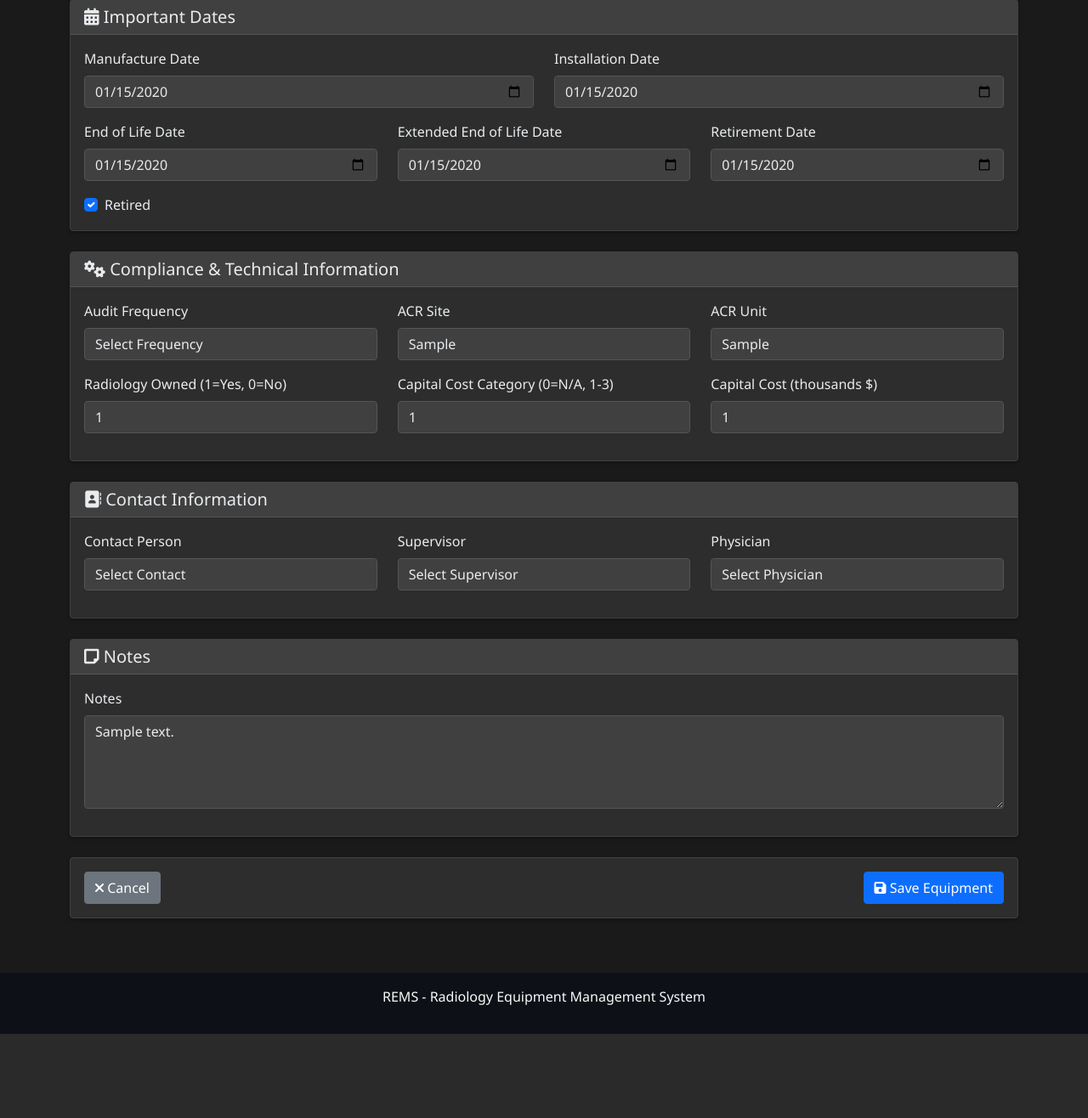
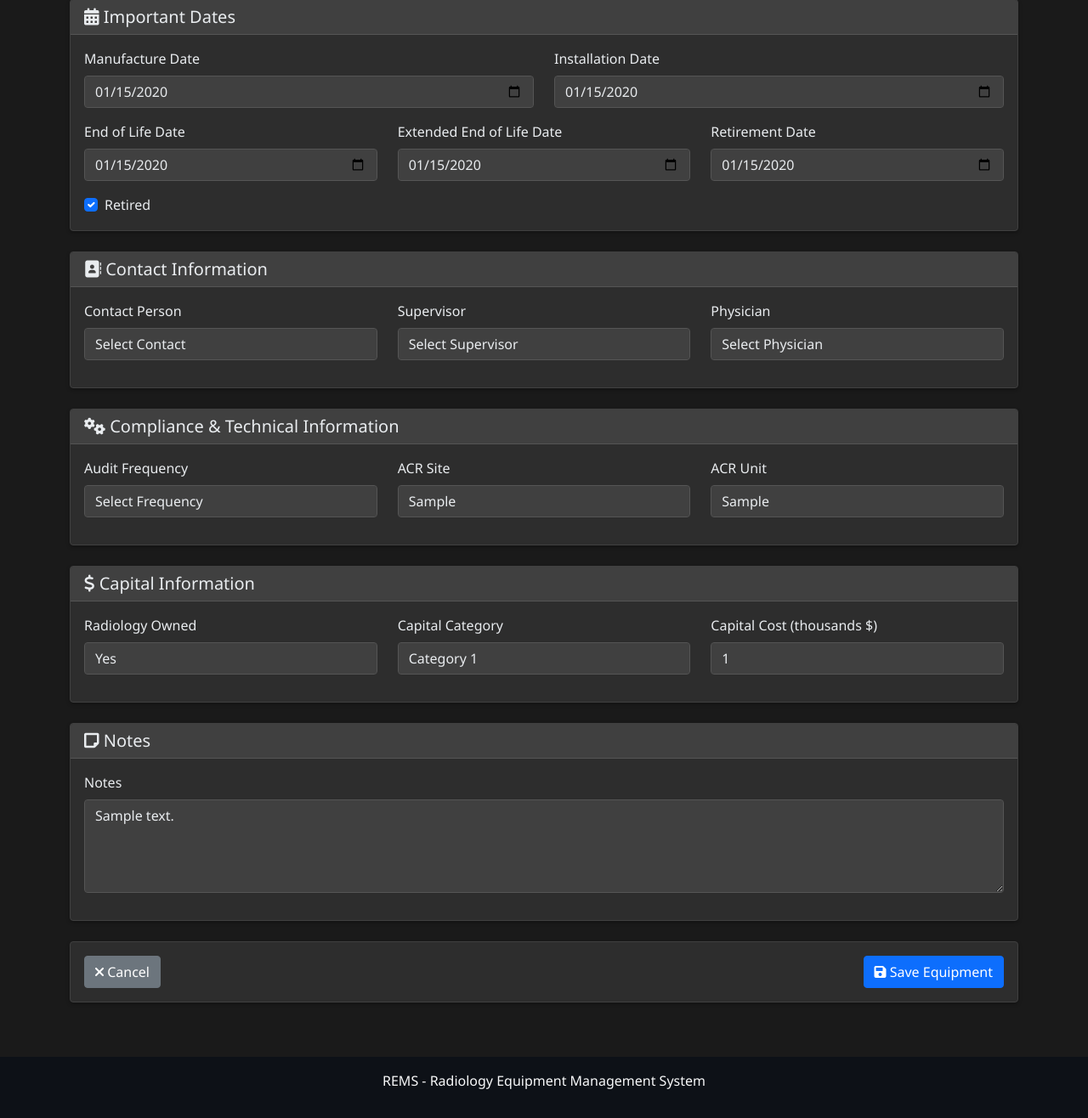
Before and after one commit to nickbevins/rems, a Flask app: page /equipment/1/edit in a window 1280 px wide. Shown: the part 975-2291 px from the top of the page at 85% size. Before the commit the page ends 2192 px from the top, so only its background shows below. Run offline with Flask 3, Linux system fonts and the light colour scheme; a user stored in the database is signed in; tables that the repository leaves empty hold one stand-in row (values such as "Sample post"); some libraries are stand-ins or nearby versions.

Commit message:
Add submission_date field and improve equipment form layout
- Add submission_date field to ComplianceTest model and form
- Update compliance test display to show submission_date instead of created_by
- Move contact information above compliance/technical info in equipment form
- Separate capital items into dedicated Capital Information section
- Convert radiology owned (eq_radcap) to Yes/No dropdown
- Convert capital category (eq_capcat) to Category 0-3 dropdown
- Update bulk CSV export/import to include submission_date field
- Improve form organization and user experience

```diff
--- a/app.py
+++ b/app.py
@@ -349,6 +349,7 @@ class ComplianceTest(db.Model):
     test_type = db.Column(db.String(100), nullable=False)
     test_date = db.Column(db.Date, nullable=False)
     report_date = db.Column(db.Date, nullable=True)
+    submission_date = db.Column(db.Date, nullable=True)
     performed_by_id = db.Column(db.Integer, db.ForeignKey('personnel.id'))
     reviewed_by_id = db.Column(db.Integer, db.ForeignKey('personnel.id'))
     notes = db.Column(db.Text)
@@ -499,8 +500,18 @@ class EquipmentForm(FlaskForm):
     ], validators=[Optional()])
     eq_acrsite = StringField('ACR Site', validators=[Optional(), Length(max=100)])
     eq_acrunit = StringField('ACR Unit', validators=[Optional(), Length(max=100)])
-    eq_radcap = IntegerField('Radiology Owned (1=Yes, 0=No)', validators=[Optional()])
-    eq_capcat = IntegerField('Capital Cost Category (0=N/A, 1-3)', validators=[Optional()])
+    eq_radcap = SelectField('Radiology Owned', choices=[
+        ('', 'Select'),
+        (0, 'No'),
+        (1, 'Yes')
+    ], validators=[Optional()], coerce=lambda x: int(x) if x else None)
+    eq_capcat = SelectField('Capital Category', choices=[
+        ('', 'Select'),
+        (0, 'N/A'),
+        (1, 'Category 1'),
+        (2, 'Category 2'),
+        (3, 'Category 3')
+    ], validators=[Optional()], coerce=lambda x: int(x) if x else None)
     eq_capcst = IntegerField('Capital Cost (thousands $)', validators=[Optional()])
     eq_notes = TextAreaField('Notes', validators=[Optional()])
 
@@ -517,6 +528,7 @@ class ComplianceTestForm(FlaskForm):
     ], validators=[DataRequired()], default='Annual')
     test_date = DateField('Test Date', validators=[DataRequired()])
     report_date = DateField('Report Date', validators=[Optional()])
+    submission_date = DateField('Submission Date', validators=[Optional()])
     performed_by_id = SelectField('Performed By', choices=[], validators=[Optional()], coerce=lambda x: int(x) if x else None)
     reviewed_by_id = SelectField('Reviewing Physicist', choices=[], validators=[Optional()], coerce=lambda x: int(x) if x else None)
     notes = TextAreaField('Comments', validators=[Optional()])
@@ -2122,7 +2134,7 @@ def export_compliance():
     writer = csv.writer(output)
 
     # Write headers - use names instead of IDs for better usability
-    headers = ['test_id', 'eq_id', 'test_type', 'test_date', 'report_date', 'performed_by', 'reviewed_by', 'notes', 'created_by', 'created_at', 'modified_by', 'updated_at']
+    headers = ['test_id', 'eq_id', 'test_type', 'test_date', 'report_date', 'submission_date', 'performed_by', 'reviewed_by', 'notes', 'created_by', 'created_at', 'modified_by', 'updated_at']
     writer.writerow(headers)
 
     # Write data
@@ -2144,6 +2156,7 @@ def export_compliance():
             test.test_type,
             test.test_date.strftime('%Y-%m-%d') if test.test_date else '',
             test.report_date.strftime('%Y-%m-%d') if test.report_date else '',
+            test.submission_date.strftime('%Y-%m-%d') if test.submission_date else '',
             performed_by_name,
             reviewed_by_name,
             test.notes if test.notes else '',
@@ -2227,6 +2240,12 @@ def import_compliance():
                             test.report_date = pd.to_datetime(row['report_date']).date()
                         else:
                             test.report_date = None
+
+                        # Handle optional submission_date
+                        if 'submission_date' in row and not pd.isna(row['submission_date']) and row['submission_date']:
+                            test.submission_date = pd.to_datetime(row['submission_date']).date()
+                        else:
+                            test.submission_date = None
 
                         # Handle performed_by (name or ID for backward compatibility)
                         performed_by_val = row.get('performed_by') or row.get('performed_by_id')
--- a/templates/equipment_form.html
+++ b/templates/equipment_form.html
@@ -238,6 +238,44 @@
                 </div>
             </div>
 
+            <!-- Contact Information -->
+            <div class="card mb-4">
+                <div class="card-header">
+                    <h5><i class="fas fa-address-book"></i> Contact Information</h5>
+                </div>
+                <div class="card-body">
+                    <div class="row">
+                        <div class="col-md-4">
+                            <div class="mb-3">
+                                {{ form.contact_id.label(class="form-label") }}
+                                {{ form.contact_id(class="form-control") }}
+                                {% for error in form.contact_id.errors %}
+                                    <div class="invalid-feedback d-block">{{ error }}</div>
+                                {% endfor %}
+                            </div>
+                        </div>
+                        <div class="col-md-4">
+                            <div class="mb-3">
+                                {{ form.supervisor_id.label(class="form-label") }}
+                                {{ form.supervisor_id(class="form-control") }}
+                                {% for error in form.supervisor_id.errors %}
+                                    <div class="invalid-feedback d-block">{{ error }}</div>
+                                {% endfor %}
+                            </div>
+                        </div>
+                        <div class="col-md-4">
+                            <div class="mb-3">
+                                {{ form.physician_id.label(class="form-label") }}
+                                {{ form.physician_id(class="form-control") }}
+                                {% for error in form.physician_id.errors %}
+                                    <div class="invalid-feedback d-block">{{ error }}</div>
+                                {% endfor %}
+                            </div>
+                        </div>
+                    </div>
+                </div>
+            </div>
+
             <!-- Compliance & Technical Information -->
             <div class="card mb-4">
                 <div class="card-header">
@@ -273,7 +311,15 @@
                             </div>
                         </div>
                     </div>
+                </div>
+            </div>
 
+            <!-- Capital Information -->
+            <div class="card mb-4">
+                <div class="card-header">
+                    <h5><i class="fas fa-dollar-sign"></i> Capital Information</h5>
+                </div>
+                <div class="card-body">
                     <div class="row">
                         <div class="col-md-4">
                             <div class="mb-3">
@@ -298,44 +344,6 @@
                                 {{ form.eq_capcst.label(class="form-label") }}
                                 {{ form.eq_capcst(class="form-control") }}
                                 {% for error in form.eq_capcst.errors %}
-                                    <div class="invalid-feedback d-block">{{ error }}</div>
-                                {% endfor %}
-                            </div>
-                        </div>
-                    </div>
-                </div>
-            </div>
-
-            <!-- Contact Information -->
-            <div class="card mb-4">
-                <div class="card-header">
-                    <h5><i class="fas fa-address-book"></i> Contact Information</h5>
-                </div>
-                <div class="card-body">
-                    <div class="row">
-                        <div class="col-md-4">
-                            <div class="mb-3">
-                                {{ form.contact_id.label(class="form-label") }}
-                                {{ form.contact_id(class="form-control") }}
-                                {% for error in form.contact_id.errors %}
-                                    <div class="invalid-feedback d-block">{{ error }}</div>
-                                {% endfor %}
-                            </div>
-                        </div>
-                        <div class="col-md-4">
-                            <div class="mb-3">
-                                {{ form.supervisor_id.label(class="form-label") }}
-                                {{ form.supervisor_id(class="form-control") }}
-                                {% for error in form.supervisor_id.errors %}
-                                    <div class="invalid-feedback d-block">{{ error }}</div>
-                                {% endfor %}
-                            </div>
-                        </div>
-                        <div class="col-md-4">
-                            <div class="mb-3">
-                                {{ form.physician_id.label(class="form-label") }}
-                                {{ form.physician_id(class="form-control") }}
-                                {% for error in form.physician_id.errors %}
                                     <div class="invalid-feedback d-block">{{ error }}</div>
                                 {% endfor %}
                             </div>
```
Also changed, not shown: templates/compliance_dashboard.html (+3 -9 lines), templates/compliance_test_form.html (+9 -1 lines), templates/equipment_detail.html (+4 -10 lines), .claude/settings.local.json.
